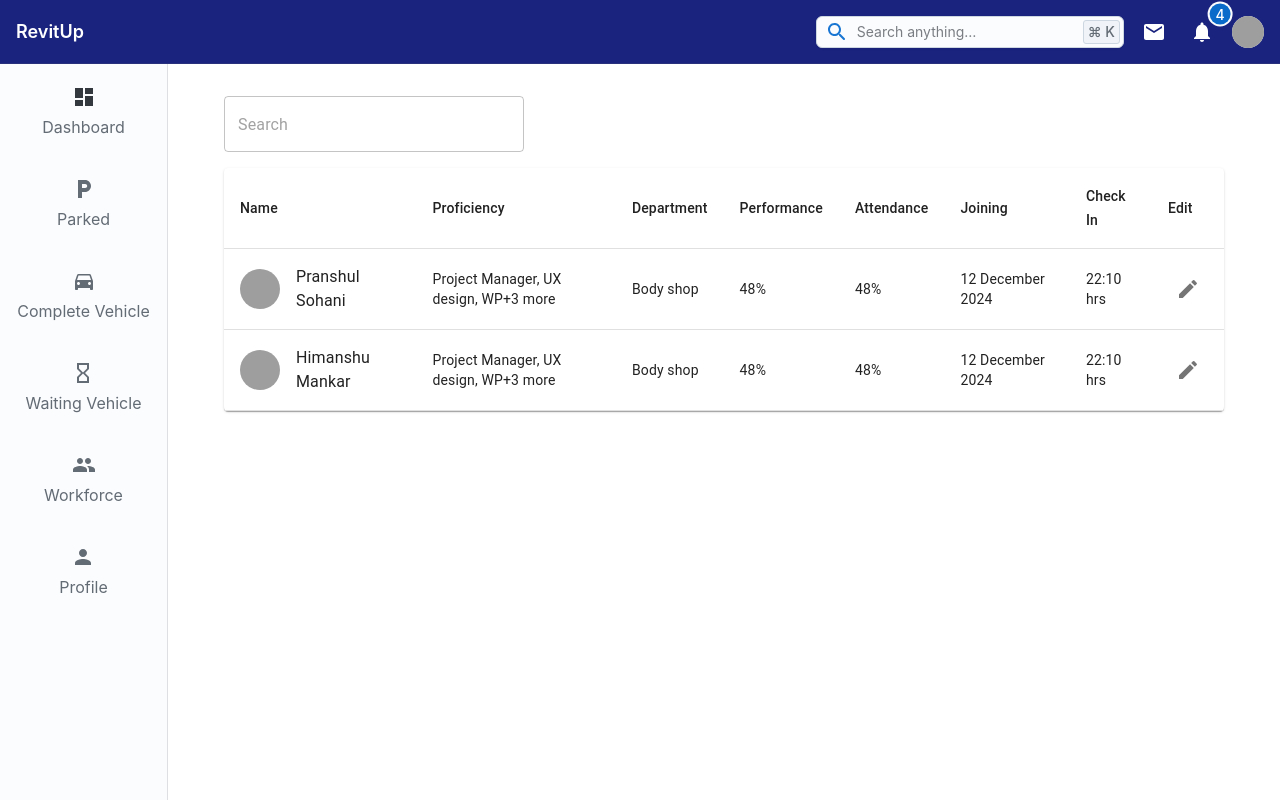
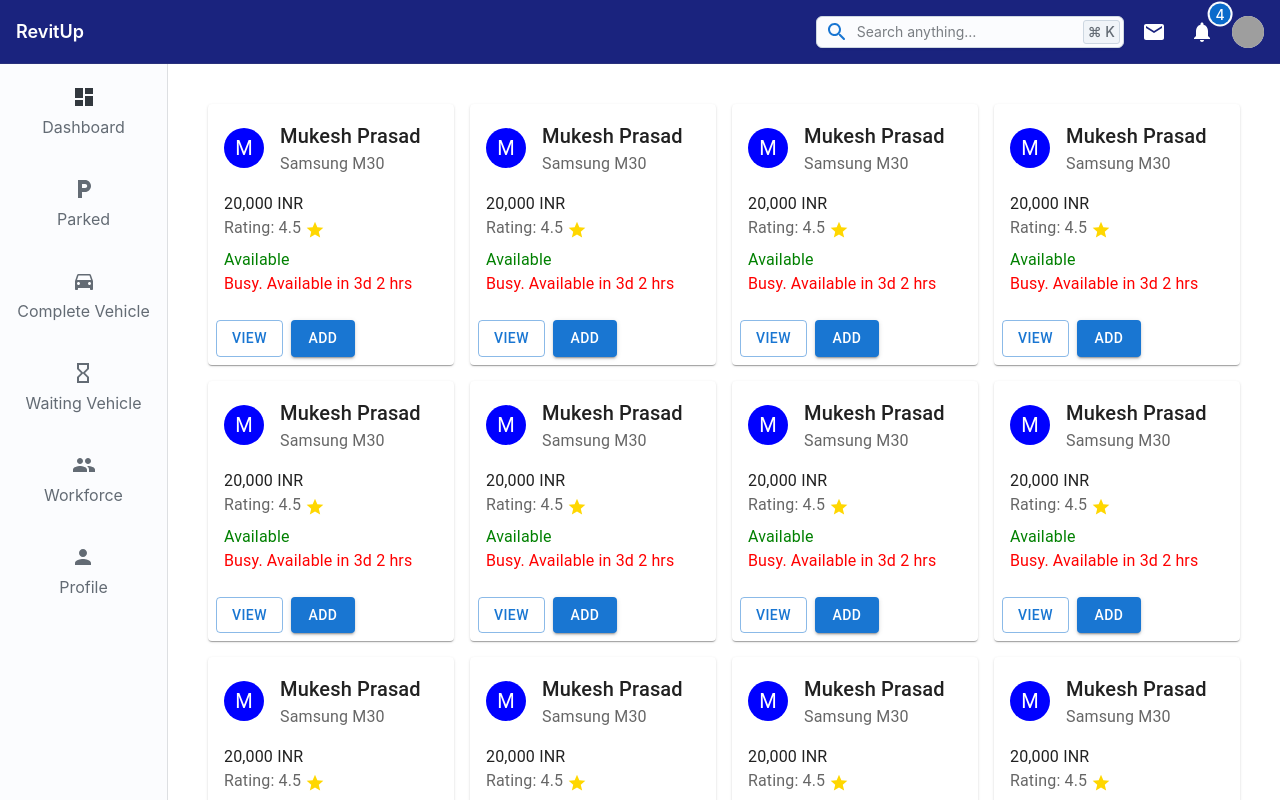
Before and after one commit to Mo-azam-khan/revitup-ui, a Next.js app: page / in a window 1280 px wide. Shown: the top 800 px of the page. Built offline with nearby package versions, Linux system fonts and the light colour scheme; grey boxes are pictures that could not be loaded.

Commit message:
employee

```diff
--- /dev/null
+++ b/modules/profile.js/Employees.tsx
@@ -0,0 +1,68 @@
+import React from "react";
+import {
+  Grid,
+  Card,
+  CardContent,
+  CardActions,
+  Button,
+  Typography,
+  Box,
+  Avatar,
+  IconButton,
+} from "@mui/material";
+import StarIcon from "@mui/icons-material/Star";
+import EditIcon from "@mui/icons-material/Edit";
+
+const products = Array(18).fill({
+  name: "Mukesh Prasad",
+  rating: 4.5,
+  product: "Samsung M30",
+  price: "20,000 INR",
+  availability: "Available",
+  busyStatus: "Busy. Available in 3d 2 hrs",
+});
+
+const ProductCard = ({ product }) => (
+  <Card>
+    <CardContent>
+      <Box display="flex" alignItems="center" mb={2}>
+        <Avatar sx={{ bgcolor: "blue" }}>{product.name.charAt(0)}</Avatar>
+        <Box ml={2}>
+          <Typography variant="h6">{product.name}</Typography>
+          <Typography color="text.secondary">{product.product}</Typography>
+        </Box>
+      </Box>
+      <Box mb={1}>
+        <Typography color="text.primary">{product.price}</Typography>
+        <Typography color="text.secondary">
+          Rating: {product.rating}{" "}
+          <StarIcon
+            sx={{ color: "gold", fontSize: 20, verticalAlign: "bottom" }}
+          />
+        </Typography>
+      </Box>
+      <Box>
+        <Typography color="green">{product.availability}</Typography>
+        <Typography color="red">{product.busyStatus}</Typography>
+      </Box>
+    </CardContent>
+    <CardActions>
+      <Button variant="outlined">View</Button>
+      <Button variant="contained" color="primary">
+        Add
+      </Button>
+    </CardActions>
+  </Card>
+);
+
+const App = () => (
+  <Grid container spacing={2} sx={{ padding: 3 }}>
+    {products.map((product, index) => (
+      <Grid item xs={12} sm={6} md={4} lg={3} key={index}>
+        <ProductCard product={product} />
+      </Grid>
+    ))}
+  </Grid>
+);
+
+export default App;
--- a/pages/index.tsx
+++ b/pages/index.tsx
@@ -15,6 +15,7 @@ import DashboardSidebar from "@/modules/dashboard/DashboardSidebar";
 import DashboardMain from "@/modules/dashboard/DashboardMain";
 import RevedUpRepairs from "@/modules/quotation/RevedUpRepairs";
 import ProfileTable from "@/modules/profile.js/ProfileTable";
+import Employees from "@/modules/profile.js/Employees";
 
 export default function Home() {
   const [drawerOpen, setDrawerOpen] = React.useState<Boolean>(false);
@@ -47,7 +48,8 @@ export default function Home() {
           {/* <Quotation /> */}
           {/* <RevedUpRepairs/> */}
           {/* <DashboardMain/> */}
-          <ProfileTable />
+          {/* <ProfileTable /> */}
+          <Employees/>
         </Layout.Main>
       </Layout.Root>
       {/* Comment  the Layout.Root to see other pages -end  */}
```
